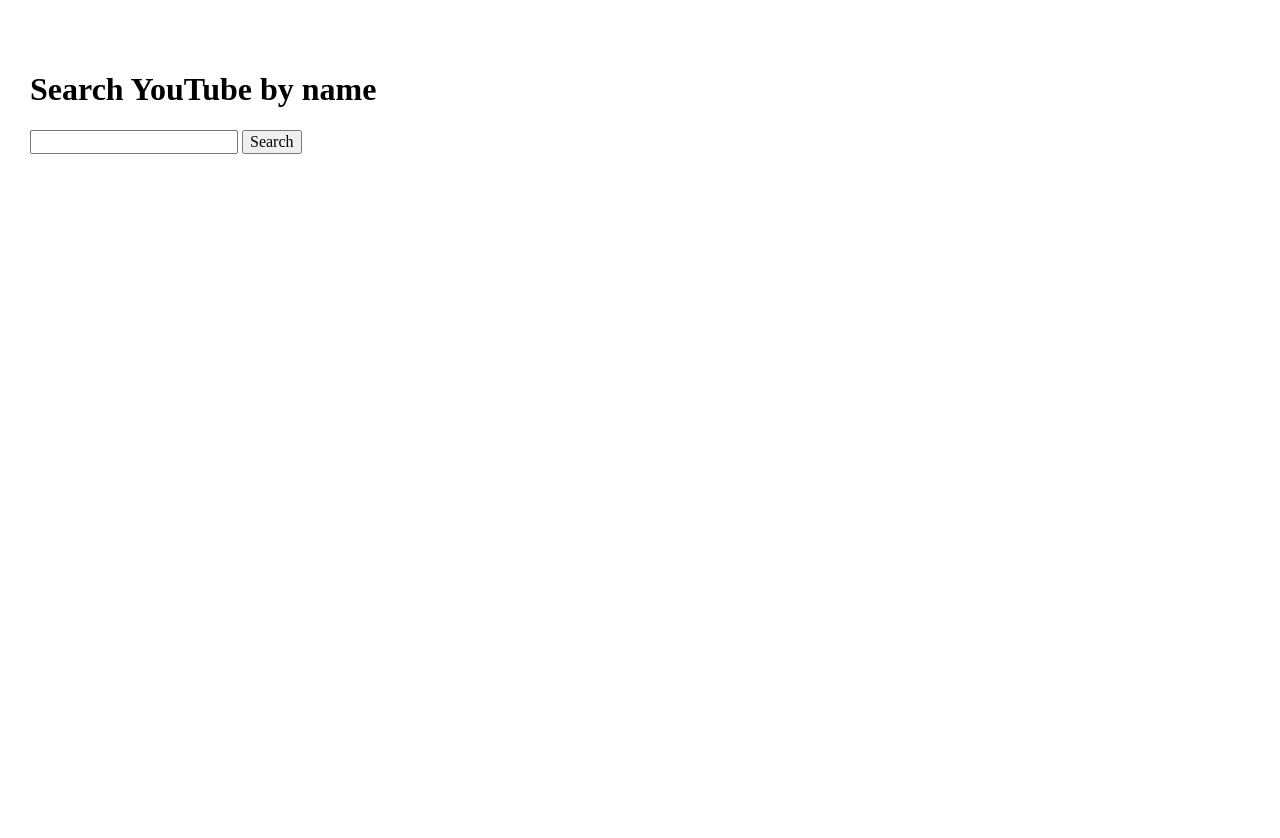
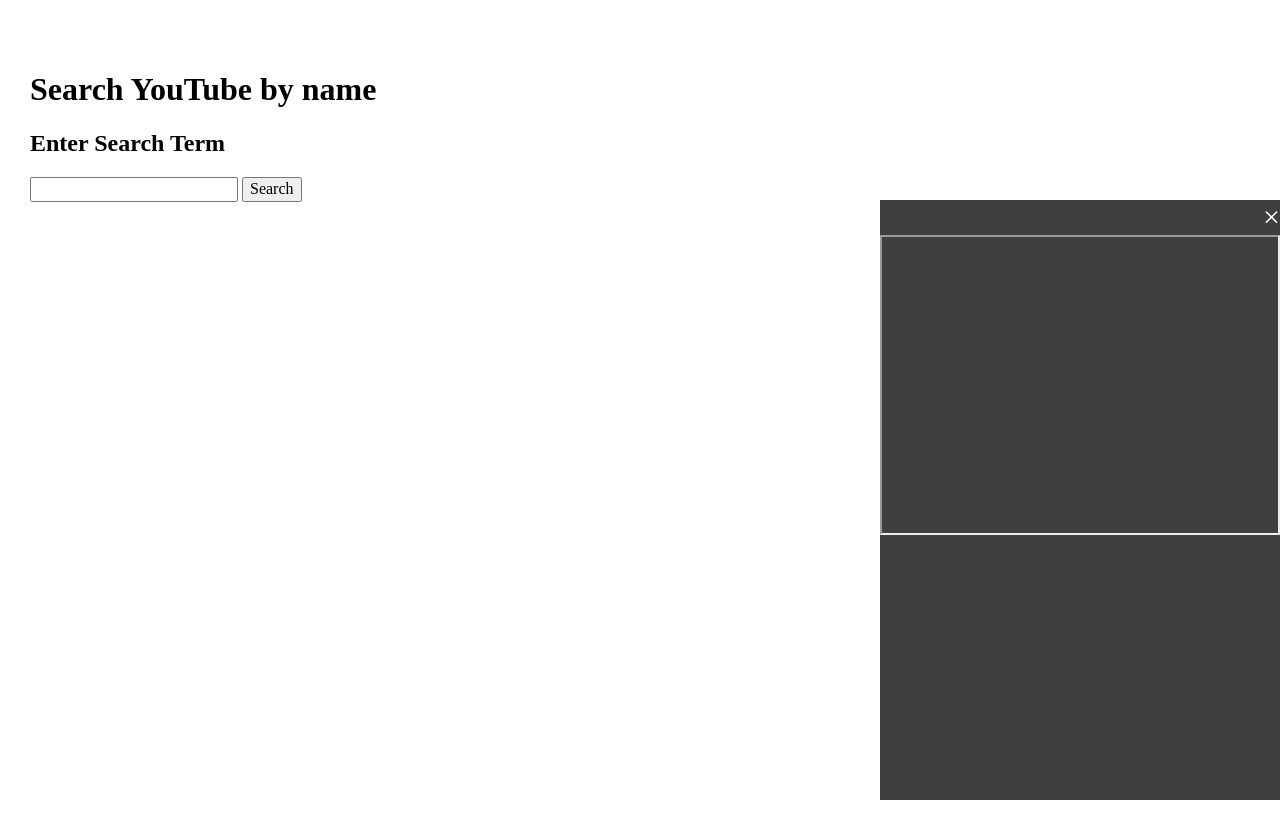
Before and after one commit to cymruhangu/thinkful-tube, a plain HTML site: page index.html in a window 1280 px wide. Drawn offline with nearby package versions, Linux system fonts and the light colour scheme.

Commit message:
initial commit of modal window feature

```diff
--- a/index.css
+++ b/index.css
@@ -5,6 +5,44 @@
 body {
   padding-top: 50px;
   padding-left: 30px;
+}
+
+
+.modal{
+  /*display:none;*/
+  position: fixed;
+  z-index:1;
+  right: 0;
+  top:200px;
+  height: 600px;
+  width: 400px;
+  overflow: auto;
+  background-color: rgba(0,0,0,0.5);
+}
+
+#closeBtn{
+  color:#ccc;
+  float: right;
+  font-size:30px;
+  color:#fff;
+}
+
+#closeBtn:hover,#closeBtn:focus{
+  color:#000;
+  text-decoration: none;
+  cursor:pointer;
+}
+
+modal-content {
+
+}
+
+
+iframe {
+	width: 400px;
+	height: 300px;
+	margin: 0 auto;
+	padding-left: 0;
 }
 
 form {
--- a/index.html
+++ b/index.html
@@ -8,15 +8,30 @@
 	<link rel="stylesheet" type="text/css" href="./index.css">
 </head>
 <body>
-	 <main>
+  <header role="banner">
     <h1>Search YouTube by name</h1>
+  </header>
+	 <main role="main">
+    <h2>Enter Search Term</h2>
     <form action="#" class="js-search-form">
       <label for="query"></label>
       <input type="text" class="js-query">
       <button id="btn" type="submit">Search</button>
     </form>
+    <section id="modal-container" class="modal">
+      <!-- Modal window that will contain iFrame with video imbedded -->
+      <div id="modal-content" class="modal">
+        <div class="modal-header">
+          <span id="closeBtn">&times;</span>
+        </div>
+        <iframe name="iframe_a"
+          <p>Your browser does not support iFrames</p>
+        </iframe>
+      </div>
+    </section>
+
     <section class="gallery">
-
+        	<!-- The Gallery of Thumbnails is inserted here. -->
     </section>
       </main>
 
--- a/index.js
+++ b/index.js
@@ -16,35 +16,21 @@
   $.ajax(settings);
 }
 
-//     .done(function(data){
-//     console.log(`data.kind - ${data.kind}`);
-//     console.log(`data.items[0].snippet.thumbnails.high.url - ${data.items[0].snippet.thumbnails.medium.url}`);
-//     console.log(`data.items[0].title - ${data.items[0].snippet.title}`);
-//     console.log(`data.items[0].description - ${data.items[0].snippet.description}`);
-//     console.log(data);
-
-
-//   }).fail(function(){
-//       console.log("FAILED TO GET JSON!!");
-//   });
-// }
-
-
-function renderResult(thumb_url, real_url) {
-  console.log(`renderResult ran and was passed ${thumb_url}`);
+function renderResult(thumb_url, videoId) {
+  // console.log(`renderResult ran and was passed ${thumb_url}`);
   return `
     <div class="thumbnail">
-      <a target="_blank" data-src="${thumb_url}"  class="thumbnail" href="https://www.youtube.com/watch?v=${real_url}"><img src="${thumb_url}" alt="An"/></a>
+      <a target="iframe_a" data-src="${thumb_url}" \
+      href="https://www.youtube.com/embed/${videoId}?controls=1"><img src="${thumb_url}" alt="An"/></a>
     </div>
   `;
 }
 
 function displayYouTubeSearchData(data) {
-  console.log(data);
-
+  // console.log(data);
 
   const results = data.items.map((item, index) => renderResult(item.snippet.thumbnails.medium.url, item.id.videoId));
-  console.log(`results are: ${results}`);
+  // console.log(`results are: ${results}`);
   $('.gallery').html(results);
 }
 
@@ -60,3 +46,38 @@
 }
 
 $(watchSubmit);
+
+//============================================================
+//Vanilla JS for modal window close
+let modal = document.getElementById('modal-container');
+let closeBtn = document.getElementById('closeBtn');
+// Listen for close click
+closeBtn.addEventListener('click', closeModal);
+
+// Function to close modal
+function closeModal(){
+  modal.style.display = 'none';
+}
+//=============================================================
+
+// let thumbnail = document.getElementsByClass('thumbnail');
+
+
+
+
+
+//Copied from Cat carousel
+function handleThumbNailClicks(){
+  console.log("handleThumbNailClicks ran");
+  $('a').on('click', function(event){
+    event.preventDefault();
+    // let newVideo = $(this).find('href');
+    // const videoSrc = foundImg.attr('src');
+    // const imgAlt = foundImg.attr('alt');
+    console.log("Registered click");
+
+    // $('.hero img').attr({src: imgSrc, alt: imgAlt});
+  });
+}
+
+$(handleThumbNailClicks);
```
Also changed, not shown: 1 other file. Lines whose indentation alone changed are shown as unchanged.
